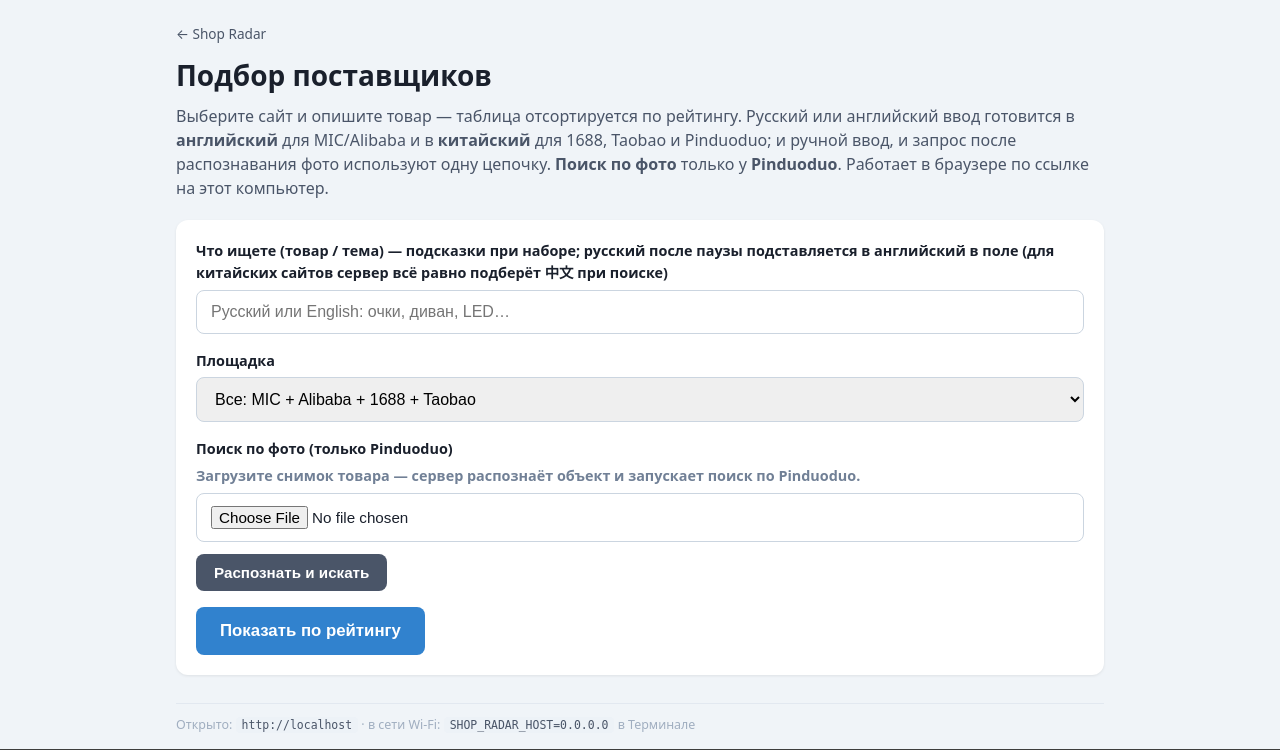
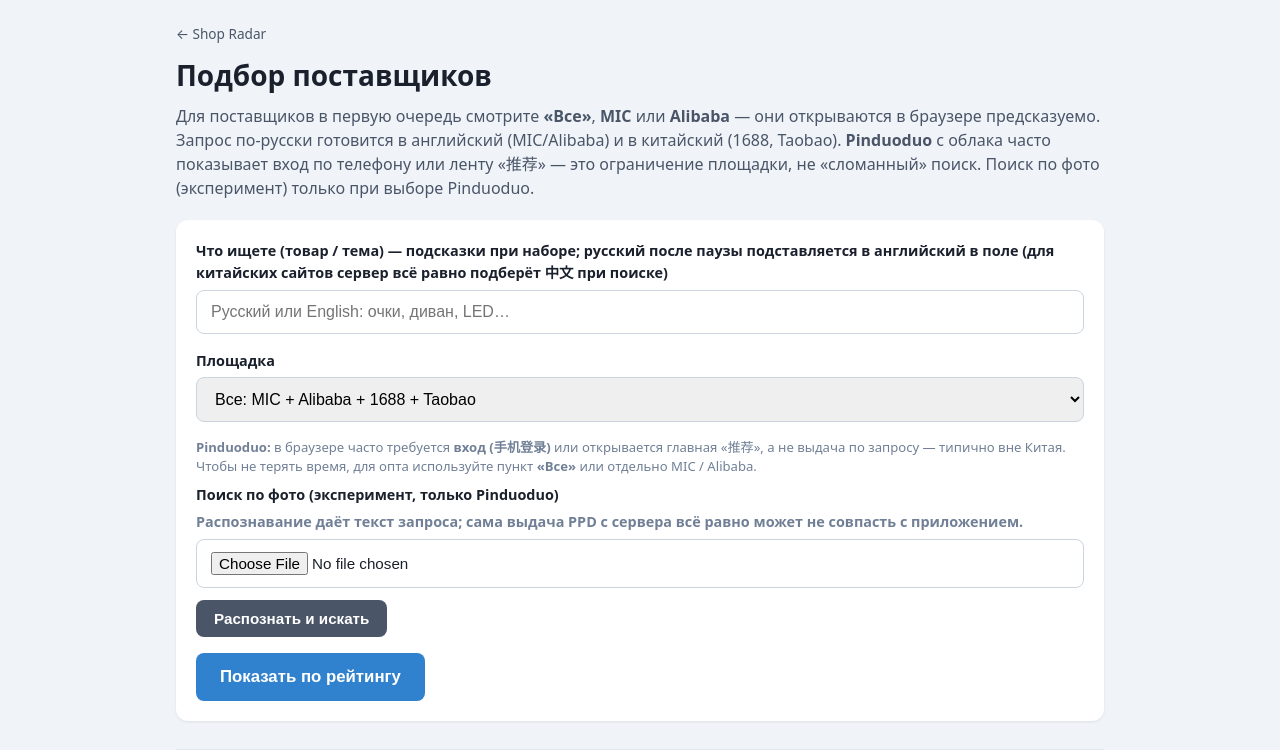
Before and after one commit to TVladimir75/shop-radar-web, a FastAPI app: page /tool in a window 1280 px wide. Shown: the top 750 px of the page. Run offline with FastAPI, Linux system fonts and the light colour scheme.

Commit message:
UX: Pinduoduo как опциональная площадка, честные предупреждения (вход/推荐)
- Подпись в списке и тексты лендинга/инструмента
- Блок подсказки при выборе PDD + в результатах поиска
- Подсказка в таблице: Сайт = тот же запрос

Made-with: Cursor

```diff
--- a/app/main.py
+++ b/app/main.py
@@ -48,7 +48,8 @@ SITES = [
     {"id": "alibaba", "label": "Alibaba.com (showroom)", "active": True},
     {"id": "1688", "label": "1688.com", "active": True},
     {"id": "taobao", "label": "Taobao.com", "active": True},
-    {"id": "pinduoduo", "label": "Pinduoduo.com", "active": True},
+    # В конце списка: вне КНР часто экран входа и «推荐», а не поиск.
+    {"id": "pinduoduo", "label": "Pinduoduo (эксперимент: нужен Китай / приложение)", "active": True},
 ]
 
 _SITE_IDS = {s["id"] for s in SITES}
--- a/templates/index.html
+++ b/templates/index.html
@@ -11,7 +11,7 @@
     <header class="head">
       <p class="lead-tool-nav"><a href="/">← Shop Radar</a></p>
       <h1>Подбор поставщиков</h1>
-      <p class="lead">Выберите сайт и опишите товар — таблица отсортируется по рейтингу. Русский или английский ввод готовится в <strong>английский</strong> для MIC/Alibaba и в <strong>китайский</strong> для 1688, Taobao и Pinduoduo; и ручной ввод, и запрос после распознавания фото используют одну цепочку. <strong>Поиск по фото</strong> только у <strong>Pinduoduo</strong>. Работает в браузере{% if '127.0.0.1' in page_base_url or 'localhost' in page_base_url %} по ссылке на этот компьютер{% endif %}.</p>
+      <p class="lead">Для поставщиков в первую очередь смотрите <strong>«Все»</strong>, <strong>MIC</strong> или <strong>Alibaba</strong> — они открываются в браузере предсказуемо. Запрос по-русски готовится в английский (MIC/Alibaba) и в китайский (1688, Taobao). <strong>Pinduoduo</strong> с облака часто показывает вход по телефону или ленту «推荐» — это ограничение площадки, не «сломанный» поиск. Поиск по фото (эксперимент) только при выборе Pinduoduo.</p>
     </header>
 
     <form id="search-form" class="card" method="post" action="/search">
@@ -38,9 +38,12 @@
           {% endfor %}
         </select>
       </label>
+      <p class="field-hint pdd-caveat" id="pdd-caveat" {% if site_id != 'pinduoduo' %}hidden{% endif %}>
+        <strong>Pinduoduo:</strong> в браузере часто требуется <strong>вход (手机登录)</strong> или открывается главная «推荐», а не выдача по запросу — типично вне Китая. Чтобы не терять время, для опта используйте пункт <strong>«Все»</strong> или отдельно MIC / Alibaba.
+      </p>
       <div class="field vision-field" id="vision-field-wrap" {% if site_id != 'pinduoduo' %}hidden{% endif %}>
-        <span>Поиск по фото (только Pinduoduo)</span>
-        <span class="field-hint">Загрузите снимок товара — сервер распознаёт объект и запускает поиск по Pinduoduo.</span>
+        <span>Поиск по фото (эксперимент, только Pinduoduo)</span>
+        <span class="field-hint">Распознавание даёт текст запроса; сама выдача PPD с сервера всё равно может не совпасть с приложением.</span>
         <div class="vision-row">
           <input type="file" id="vision-file" accept="image/*" aria-label="Фото товара для распознавания"/>
           <button type="button" class="btn btn-secondary" id="vision-search-btn">Распознать и искать</button>
@@ -154,9 +157,17 @@
 
   function syncVisionVisibility() {
     var wrap = document.getElementById("vision-field-wrap");
-    if (!wrap || !siteSel) return;
-    if (siteSel.value === "pinduoduo") wrap.removeAttribute("hidden");
-    else wrap.setAttribute("hidden", "");
+    var cave = document.getElementById("pdd-caveat");
+    if (!siteSel) return;
+    var pdd = siteSel.value === "pinduoduo";
+    if (wrap) {
+      if (pdd) wrap.removeAttribute("hidden");
+      else wrap.setAttribute("hidden", "");
+    }
+    if (cave) {
+      if (pdd) cave.removeAttribute("hidden");
+      else cave.setAttribute("hidden", "");
+    }
   }
   if (siteSel) siteSel.addEventListener("change", syncVisionVisibility);
   syncVisionVisibility();
--- a/templates/landing.html
+++ b/templates/landing.html
@@ -365,7 +365,7 @@
 <section class="hero">
   <div class="hero-inner">
     <h1>Найди <em>производителя</em><br>в Китае за 30 секунд</h1>
-    <p class="hero-sub">Поиск по Alibaba, Made-in-China, 1688, Taobao и Pinduoduo. Сводная таблица, рейтинг и подсказки. Запрос можно ввести по-русски — перед поиском он переводится для площадок.</p>
+    <p class="hero-sub">Сводная таблица и рейтинг по Alibaba, Made-in-China, 1688 и Taobao — это основной рабочий сценарий. Pinduoduo в инструменте опционален: из-за границы сайт часто просит вход или показывает не ту выдачу.</p>
     <div class="hero-actions">
       <a href="{{ tool_url }}" class="btn-primary">
         Перейти к поиску →
@@ -418,8 +418,8 @@
     </div>
     <div class="platform-card">
       <div class="platform-name">Pinduoduo</div>
-      <div class="platform-desc">Розничная площадка с низкими ценами. Ссылки на карточки часто открывают экран входа в браузере — удобнее приложение или поиск по названию в инструменте.</div>
-      <div class="platform-tag">Retail / CN</div>
+      <div class="platform-desc">Розница. С обычного браузера вне Китая почти всегда <strong>вход по телефону</strong> или лента «推荐» вместо поиска — не рассчитывайте на это как на основной источник.</div>
+      <div class="platform-tag">Опционально</div>
     </div>
   </div>
 </section>
--- a/templates/partials/search_block.html
+++ b/templates/partials/search_block.html
@@ -6,6 +6,12 @@
 {% endif %}
 {% if cache_note %}
 <div class="cache-note">{{ cache_note }}</div>
+{% endif %}
+
+{% if site_id == 'pinduoduo' %}
+<div class="merge-note">
+  <strong>Pinduoduo:</strong> ссылка «Pinduoduo» ниже может открыть <strong>экран входа</strong> или общую ленту — так сайт ведёт себя для многих IP вне Китая. Для практического подбора используйте MIC, Alibaba или режим <strong>«Все»</strong>.
+</div>
 {% endif %}
 
 {% if query_used %}
@@ -79,8 +85,7 @@
   <p class="hint hint-retail">
     <strong>Опт и розница:</strong> MIC и Alibaba — в первую очередь <strong>опт / B2B</strong> (фабрики и торговые компании).
     1688 — оптовый рынок внутри Китая; Taobao чаще <strong>розница</strong>.
-    Pinduoduo — обычно <strong>розница</strong> (часто дешевле, но дальше уже логистика/посредники).
-    Колонка «Сайт» для Pinduoduo открывает <strong>поиск по названию карточки</strong> (так реже всплывает экран входа, чем у прямой ссылки на товар).
+    Pinduoduo — <strong>розница</strong>; с браузера часто просят <strong>вход</strong>. Колонка «Сайт» ведёт в поиск по <strong>тому же запросу</strong>, что вверху страницы (не по названию строки).
     Цены в таблице — ориентир с карточки, не договор.
   </p>
   <p class="hint">
```
